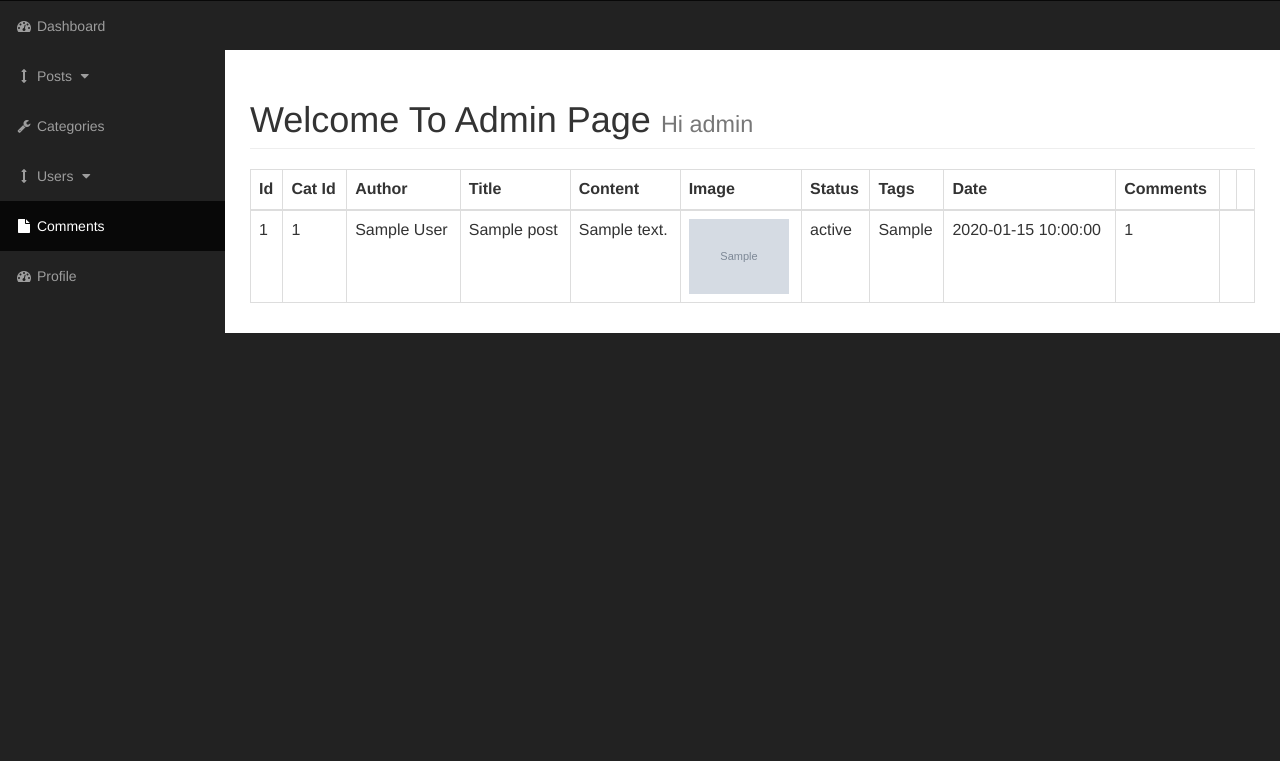
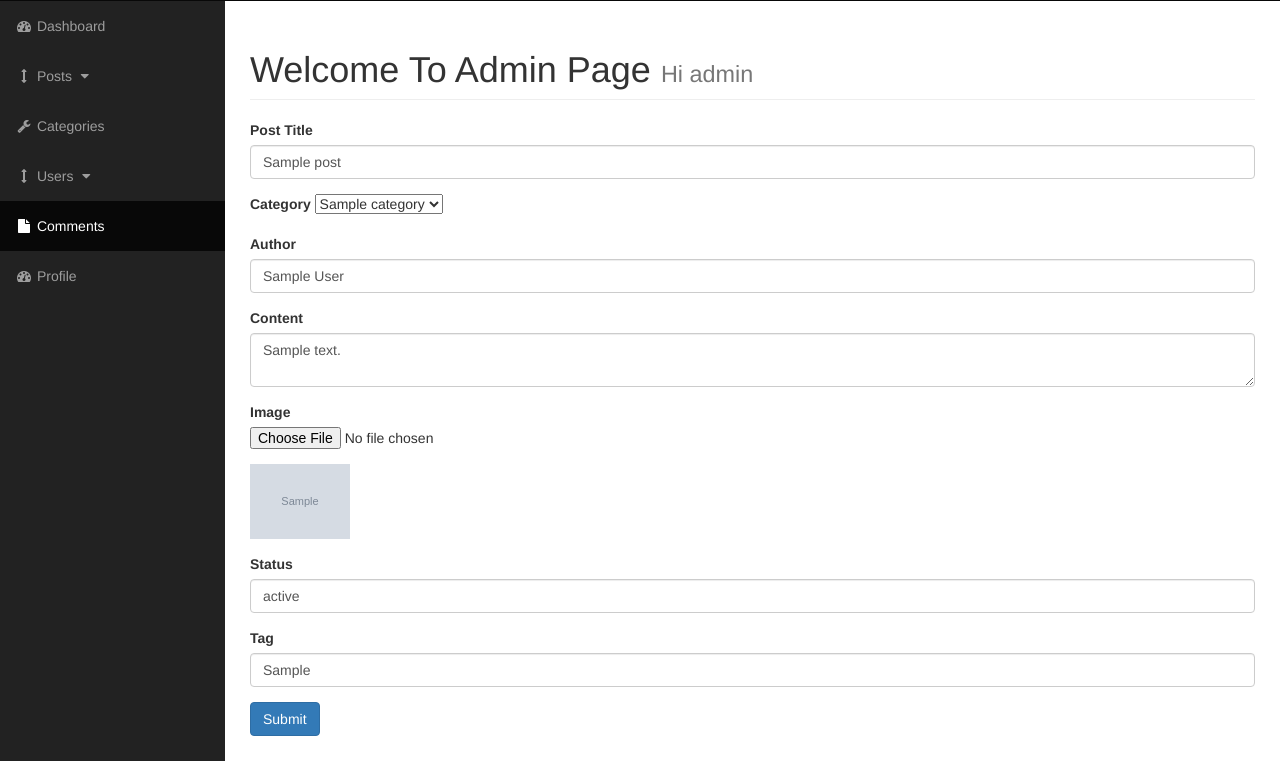
Before and after one commit to shuvra-matrix/PHP-CMS, a PHP site: page /PHP/admin/posts.php?source=edit_post&post_id=1 in a window 1280 px wide. Shown: the part 50-811 px from the top of the page. Before the commit the page ends 383 px from the top, so only its background shows below. Run offline with PHP 8.4, Linux system fonts and the light colour scheme; tables that the repository leaves empty or names only in its code hold one stand-in row (values such as "Sample post"); grey boxes marked "Sample" are stand-in pictures.

Commit message:
admin dynamic post add delete update

```diff
--- a/admin/function.php
+++ b/admin/function.php
@@ -56,6 +56,4 @@
     }
 
 
-
-
 ?>
--- /dev/null
+++ b/admin/include/edit_post.php
@@ -0,0 +1,106 @@
+<?php
+    if(isset($_GET['source'])) {
+        if (isset($_GET['post_id']))
+        {
+            $id = $_GET['post_id'];
+            $query = "SELECT * FROM posts WHERE post_id = '$id'";
+            $select_all_from_query = mysqli_query($connect, $query);
+            $row = mysqli_fetch_assoc($select_all_from_query);
+            $post_id = $row['post_id'];
+            $post_catagory_id = $row['post_category_id'];
+            $post_author = $row['post_author'];
+            $post_comment_counts = $row['post_comment_counts'];
+            $post_content = $row['post_content'];
+            $post_image = $row['post_image'];
+            $post_status = $row['post_status'];
+            $post_tag = $row['post_tags'];
+            $post_title = $row['post_title'];
+            $post_date = $row['post_date'];
+        }
+    }
+    if(isset($_POST['update_post']))
+    {
+        $post_title = $_POST['title'];
+        $post_category = $_POST['cat_id'];
+        $post_author = $_POST['author'];
+        $post_content =$_POST['content'];
+        $post_content = mysqli_real_escape_string($connect,$post_content);
+        $post_status = $_POST['post_status'];
+        $post_tag = $_POST['post_tag'];
+        $post_image = $_FILES['image']['name'];
+        $post_image_temp = $_FILES['image']['tmp_name'];
+        move_uploaded_file($post_image_temp,"../images/$post_image");
+        if(empty($post_image))
+        {
+            $query = "SELECT * FROM posts WHERE post_id = '$id'";
+            $result = mysqli_query($connect, $query);
+            $row = mysqli_fetch_assoc($result);
+            $post_image = $row['post_image'];
+        }
+
+        $query = "UPDATE posts SET ";
+        $query .="post_title = '$post_title', ";
+        $query .="post_category_id ='$post_category', ";
+        $query .="post_author='$post_author', ";
+        $query .= "post_content='$post_content', ";
+        $query .= "post_image='$post_image', ";
+        $query .= "post_status='$post_status', ";
+        $query .= "post_tags='$post_tag' ";
+        $query .= "WHERE post_id='$post_id' ";
+        $result = mysqli_query($connect,$query);
+        chcek_result($result);
+    }
+
+?>
+
+
+<form action="" method="POST" enctype="multipart/form-data">
+
+    <div class="form-group">
+        <label for="title">Post Title</label>
+        <input id="title" type="text" class="form-control" name="title" value="<?php echo $post_title ?>">
+    </div>
+    <div class="form-group">
+        <label for="category">Category</label>
+        <select name="cat_id" id="category" >
+            <?php
+                $querys = "SELECT * FROM categories";
+                $result = mysqli_query($connect,$querys);
+                while ($rows=mysqli_fetch_assoc($result)){
+                    $title = $rows['cat_title'];?>
+
+            <option value="<?php echo $rows['cat_id']?>"><?php echo $title; ?></option>
+                <?php }
+
+            ?>
+
+        </select>
+    </div>
+    <div class="form-group">
+        <label for="post_author">Author</label>
+        <input id="post_author" type="text" class="form-control" name="author" value="<?php echo $post_author ?>">
+    </div>
+    <div class="form-group">
+        <label for="post_content">Content</label>
+        <textarea id="post_content"  class="form-control" name="content"><?php echo $post_content ?></textarea>
+    </div>
+    <div class="form-group">
+        <label for="post_image">Image</label>
+        <input id="post_image"  type="file"  name="image" value="<?php echo $post_image ?>">
+    </div>
+    <div class="form-group">
+        <img width="100" src="../images/<?php echo $post_image ?>">
+    </div>
+    <div class="form-group">
+        <label for="post_status">Status</label>
+        <input id="post_status" type="text" class="form-control" name="post_status" value="<?php echo $post_status ?>">
+    </div>
+    <div class="form-group">
+        <label for="post_status">Tag</label>
+        <input id="post_status" type="text" class="form-control" name="post_tag" value="<?php echo $post_tag ?>">
+    </div>
+    <div class="form-group">
+        <input  type="submit" class="btn btn-primary" name="update_post" value="Submit">
+    </div>
+
+</form>
--- a/admin/include/header.php
+++ b/admin/include/header.php
@@ -32,4 +32,4 @@
 
 </head>
 
-<body>
+<body style="overflow: scroll">
--- a/admin/include/navigation.php
+++ b/admin/include/navigation.php
@@ -36,8 +36,8 @@
 
 
 
-    <div class="collapse navbar-collapse navbar-ex1-collapse">
-        <ul class="nav navbar-nav side-nav">
+    <div class="collapse navbar-collapse navbar-ex1-collapse" >
+        <ul class="nav navbar-nav side-nav" style="height: 150%">
             <li>
                 <a href="index.php"><i class="fa fa-fw fa-dashboard"></i> Dashboard</a>
             </li>
@@ -48,7 +48,7 @@
                         <a href="posts.php">View All Post</a>
                     </li>
                     <li>
-                        <a href="#">Add Post</a>
+                        <a href="posts.php?source=add_post">Add Post</a>
                     </li>
                 </ul>
             </li>
--- a/admin/include/view_all_post.php
+++ b/admin/include/view_all_post.php
@@ -1,5 +1,7 @@
-<table class="table table-bordered table-hover table-responsive">
-    <thead>
+
+<div class="container" style="overflow: scroll;width:100% " >
+<table class="table table-bordered table-hover table-responsive" >
+    <thead class="">
     <tr>
         <th>Id</th>
         <th>Cat Id</th>
@@ -29,19 +31,35 @@
         $post_status = $row['post_status'];
         $post_tag = $row['post_tags'];
         $post_title = $row['post_title'];
-        $post_date = $row['post_date'] ?>
+        $post_date = $row['post_date'];
+        $next_query = "SELECT * from categories WHERE cat_id = '$post_catagory_id'";
+        $result = mysqli_query($connect,$next_query);
+        $rows = mysqli_fetch_assoc($result);
+       ?>
         <tr>
             <td><?php echo $post_id?></td>
-            <td><?php echo $post_catagory_id ?></td>
+            <td><?php echo $rows['cat_title'] ?></td>
             <td><?php echo $post_author?></td>
             <td><?php echo $post_title?></td>
             <td><?php echo $post_content?></td>
-            <td><img style="width:100" src="../images/<?php echo $post_image?>"</td>
+            <td><img style="width:100px" src="../images/<?php echo $post_image?>"</td>
             <td><?php echo $post_status?></td>
             <td><?php echo $post_tag?></td>
             <td><?php echo $post_date?></td>
             <td><?php echo $post_comment_counts?></td>
+            <td><a href='posts.php?source=edit_post&post_id=<?php echo $post_id ?>'>Update</a></td>
+            <td><a href='posts.php?delete=<?php echo $post_id ?>'>Delete</a></td>
         </tr>
     <?php } ?>
     </tbody>
 </table>
+</div>
+<?php
+if(isset($_GET['delete']))
+{
+    $id = $_GET['delete'];
+    $query = "DELETE FROM posts WHERE post_id = '$id'";
+    $result = mysqli_query($connect,$query);
+    header('Location: posts.php ');
+
+ } ?>
--- a/admin/posts.php
+++ b/admin/posts.php
@@ -40,7 +40,9 @@ delete_cat();
                             include("./include/add_post.php");
                             break;
 
-                        case "45":
+                        case "edit_post":
+                            include ("./include/edit_post.php");
+                            break;
 
 
                         default:
--- a/include/db.php
+++ b/include/db.php
@@ -9,8 +9,5 @@ foreach ($db as $key => $value){
 
 }
 $connect = mysqli_connect(DB_HOST , DB_USER, PASS,DATABASE);
-if($connect)
-{
-    echo "<h1 style='color: #ad0505'>connect</h1>";
-}
+
 ?>
```
Also changed, not shown: admin/include/add_post.php (+16 -8 lines), 4 other files.
